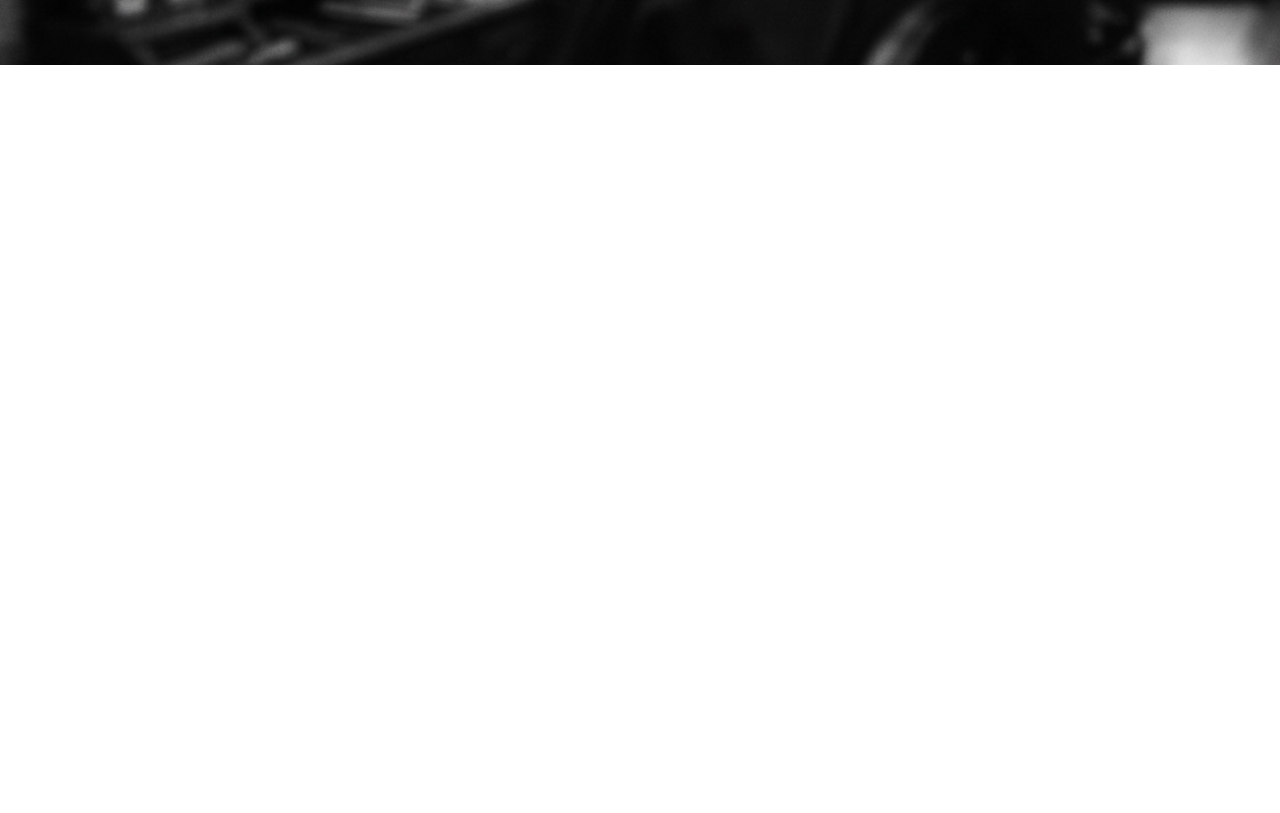
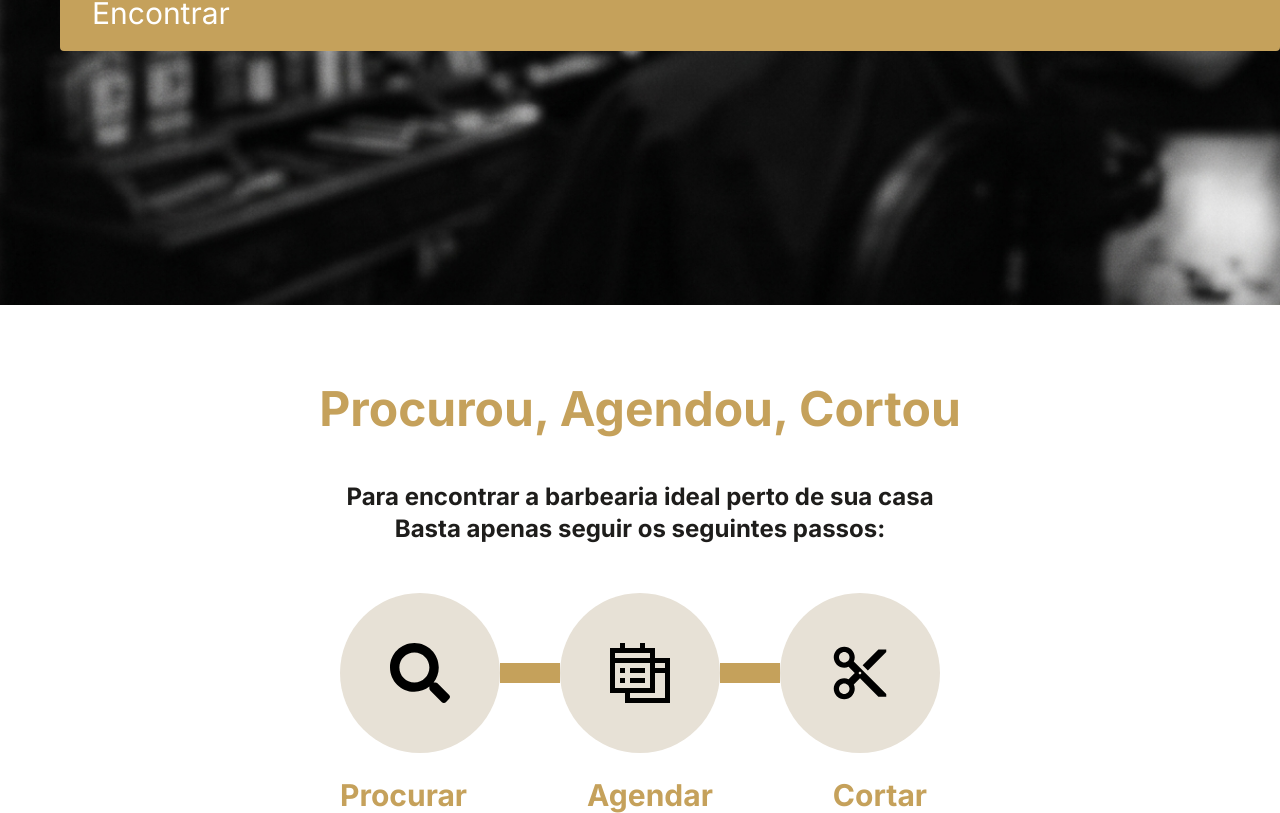
Before and after one commit to Thiago013v/projeto-corte-ja, a Next.js app: page / in a window 1280 px wide. Shown: the part 655-1468 px from the top of the page. Before the commit the page ends 800 px from the top, so only its background shows below. Built offline with nearby package versions, Linux system fonts and the light colour scheme.

Commit message:
Seção de passo a passo finalizada

```diff
--- a/package.json
+++ b/package.json
@@ -11,7 +11,8 @@
   "dependencies": {
     "next": "16.4.3",
     "react": "19.3.0",
-    "react-dom": "19.3.0"
+    "react-dom": "19.3.0",
+    "react-icons": "^5.7.0"
   },
   "devDependencies": {
     "@tailwindcss/turbopack": "^4",
--- a/src/app/globals.css
+++ b/src/app/globals.css
@@ -6,4 +6,5 @@
   --color-hover-secondary: #a1834b;
   --color-tertiary: #a27655;
   --color-surface: #ffffff;
+  --color-cards: #e7e1d6;
 }
--- a/src/app/page.tsx
+++ b/src/app/page.tsx
@@ -1,10 +1,13 @@
 import Link from "next/link";
+import { FaSearch } from "react-icons/fa";
+import { GrSchedules } from "react-icons/gr";
+import { IoMdCut } from "react-icons/io";
 
 export default function Page() {
   return (
     <main className="col-start-1 col-end-2 row-start-2 row-end-3">
-      <section className="h-full bg-[url('../../public/imagem-secao-hero.jpg')] bg-center bg-cover bg-no-repeat p-20">
-        <div className="h-full flex flex-col justify-center gap-15">
+      <section className="h-full bg-[url('../../public/imagem-secao-hero.jpg')] bg-center bg-cover bg-no-repeat ">
+        <div className="h-full flex flex-col justify-center gap-15 ml-15">
           <h1 className="text-8xl text-secondary font-bold">CorteJá</h1>
           <div>
             <p className="text-4xl text-secondary font-bold">
@@ -19,6 +22,45 @@ export default function Page() {
             Encontrar
           </Link>
         </div>
+
+        <section className="bg-surface flex flex-col justify-center items-center ">
+          <h2 className="text-5xl text-secondary font-bold mt-20">
+            Procurou, Agendou, Cortou
+          </h2>
+
+          <div className="mt-12">
+            <div>
+              <p className="text-2xl text-primary font-bold text-center">
+                Para encontrar a barbearia ideal perto de sua casa
+              </p>
+              <p className="text-2xl text-primary font-bold text-center">
+                Basta apenas seguir os seguintes passos:
+              </p>
+            </div>
+
+            <div className="flex flex-col mt-12">
+              <div className="flex flex-row justify-center items-center">
+                <div className="flex flex-row justify-center items-center bg-cards w-40 h-40 rounded-full">
+                  <FaSearch className="text-6xl" />
+                </div>
+                <div className="w-15 h-5 bg-secondary"></div>
+                <div className="flex flex-row justify-center items-center bg-cards w-40 h-40 rounded-full">
+                  <GrSchedules className="text-6xl" />
+                </div>
+                <div className="w-15 h-5 bg-secondary"></div>
+                <div className="flex flex-row justify-center items-center bg-cards w-40 h-40 rounded-full">
+                  <IoMdCut className="text-6xl" />
+                </div>
+              </div>
+
+              <div className="flex flex-row gap-30 mt-6">
+                <p className="text-secondary text-3xl font-bold">Procurar</p>
+                <p className="text-secondary text-3xl font-bold">Agendar</p>
+                <p className="text-secondary text-3xl font-bold">Cortar</p>
+              </div>
+            </div>
+          </div>
+        </section>
       </section>
     </main>
   );
```
Also changed, not shown: public/procurar-agendar-cortar.png (added), 1 other file (tests, documents, lock files or other folders).
